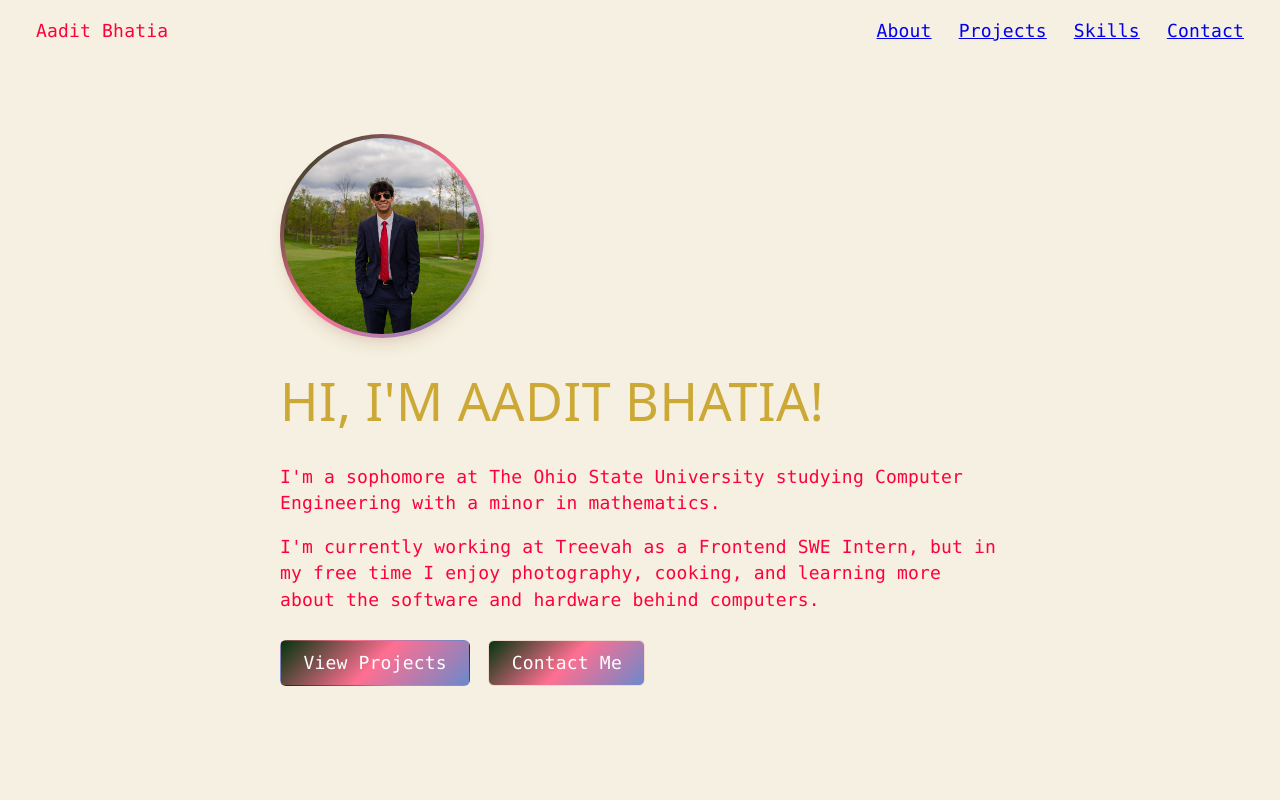
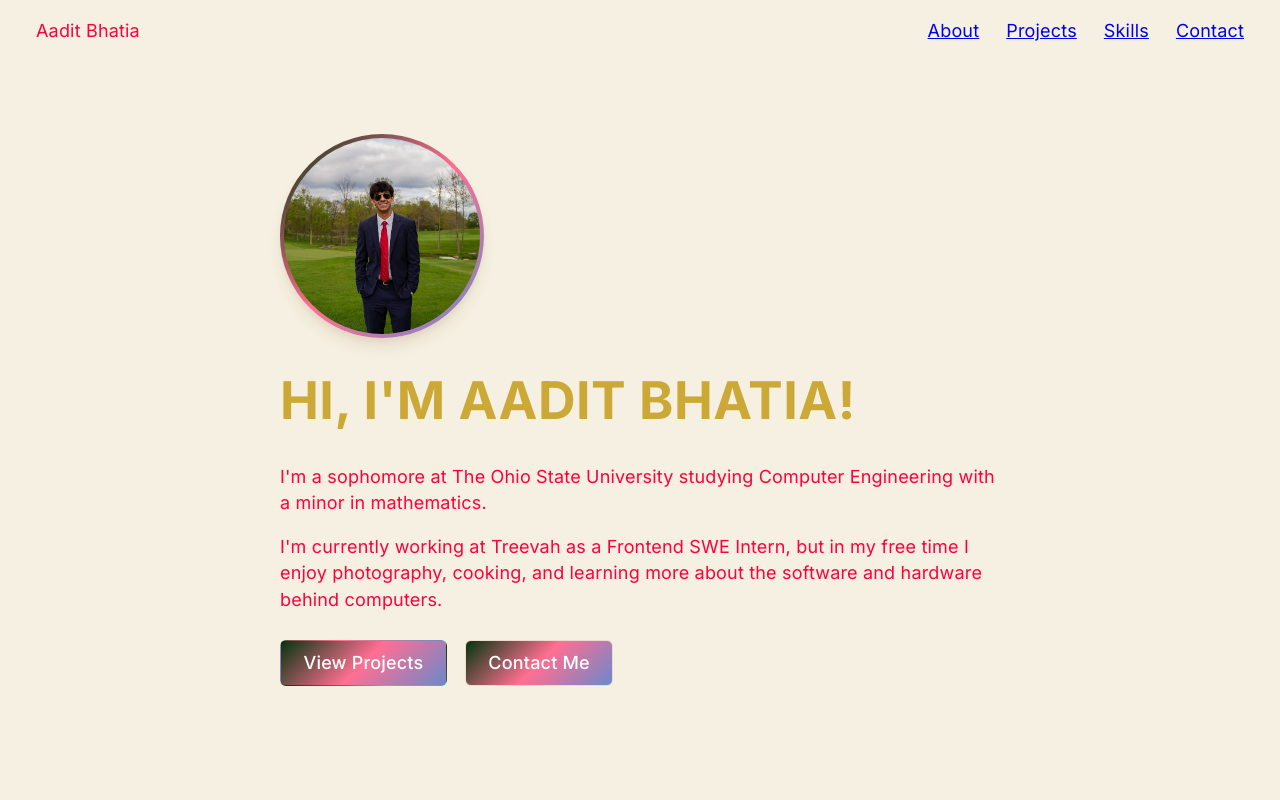
Before and after one commit to thatonewarmind/Personal-Portfolio-React-, a React (Vite) app: page / in a window 1280 px wide. Shown: the top 800 px of the page. Built offline with nearby package versions, Linux system fonts and the light colour scheme.

Commit message:
Updated CSS and fonts for more professional look

```diff
--- a/index.html
+++ b/index.html
@@ -7,7 +7,7 @@
     <link rel="preconnect" href="https://fonts.googleapis.com" />
     <link rel="preconnect" href="https://fonts.gstatic.com" crossorigin />
     <link
-      href="https://fonts.googleapis.com/css2?family=Orbitron:wght@500;600;700&family=JetBrains+Mono:ital,wght@0,400;0,500;0,600;1,400&display=swap"
+      href="https://fonts.googleapis.com/css2?family=Inter:wght@400;500;600;700;800&family=JetBrains+Mono:ital,wght@0,400;0,500;0,600;1,400&display=swap"
       rel="stylesheet"
     />
     <title>Your Name — Portfolio</title>
--- a/src/index.css
+++ b/src/index.css
@@ -13,8 +13,8 @@
     rgba(120, 53, 15, 0.12) 0 10px 15px -3px, rgba(120, 53, 15, 0.06) 0 4px 6px -2px;
   --gradient-sunset: linear-gradient(135deg, #02350e, #ff6f91, #6a89cc);
 
-  --sans: 'DM Sans', ui-monospace, Consolas, monospace;
-  --heading: 'Playfair Display', system-ui, sans-serif;
+  --sans: 'Inter', system-ui, -apple-system, sans-serif;
+  --heading: 'Inter', system-ui, -apple-system, sans-serif;
   --mono: 'JetBrains Mono', ui-monospace, Consolas, monospace;
 
   font: 18px/145% var(--sans);
@@ -34,19 +34,19 @@
 
 @media (prefers-color-scheme: dark) {
   :root {
-    --text: #fa22fafa;
-    --text-h: #22E822;
-    --bg: #0A0A0A;
-    --border: #22E822;
+    --text: #f4eded;
+    --text-h: #7173ec;
+    --bg: #2b2d42;
+    --border: #c52184;
     --code-bg: #dbd5e6;
-    --accent: #F5D6EE;
+    --accent: #717774;
     --accent-2: #7aa2f7;
     --accent-bg: rgba(0, 0, 0, 0.15);
     --accent-border: rgba(255, 140, 105, 0.5);
     --social-bg: rgba(58, 46, 66, 0.5);
     --shadow:
       rgba(0, 0, 0, 0.4) 0 10px 15px -3px, rgba(0, 0, 0, 0.25) 0 4px 6px -2px;
-    --gradient-sunset: linear-gradient(130deg, #22E822, #F5D6EE, #B83dc4);
+    --gradient-sunset: linear-gradient(130deg, #717ec3, #f4eded, #B83dc4);
   }
 
   #social .button-icon {
@@ -67,7 +67,7 @@ body {
 h1,
 h2 {
   font-family: var(--heading);
-  font-weight: 500;
+  font-weight: 700;
   color: var(--text-h);
 }
 
```
